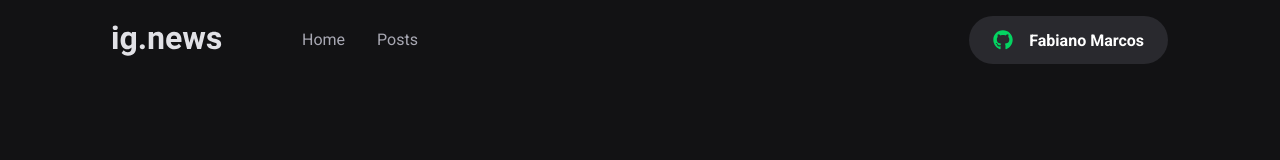
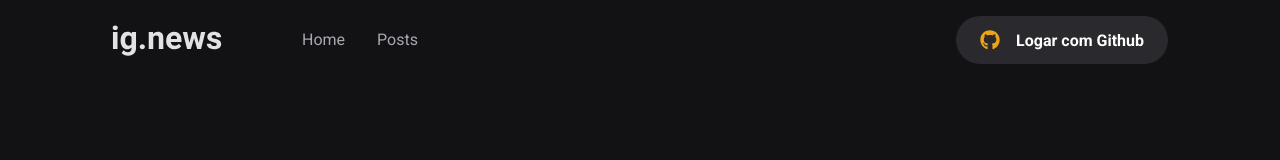
Before and after one commit to fabianomarcos/ignite, a Next.js app in the folder ignews/: page / in a window 1280 px wide. Shown: the top 160 px of the page. Built offline with nearby package versions, Linux system fonts and the light colour scheme; no server answers.

Commit message:
feat: added session on sigiInButton

```diff
--- a/ignews/src/components/SignInButton/index.tsx
+++ b/ignews/src/components/SignInButton/index.tsx
@@ -1,27 +1,30 @@
 import { FaGithub } from "react-icons/fa";
 import { FiX } from "react-icons/fi";
+import { signIn, signOut, useSession } from "next-auth/client";
 
 import styles from "./styles.module.scss";
 
 export function SignInButton() {
-	const isUserLoggedIn = true;
+	const [session] = useSession();
 
-	return isUserLoggedIn ? (
+	return session ? (
 		<button
 			type="button"
 			className={styles.signInButton}
+			onClick={() => signOut()}
 		>
 			<FaGithub color="var(--green-500)" />
-			Fabiano Marcos
+			{session.user.name}
+			<FiX color="#737380" className={styles.closeIcon} />
 		</button>
 	) :	(
 		<button
 			type="button"
 			className={styles.signInButton}
+			onClick={() => signIn("github")}
 		>
 			<FaGithub color="#eba417" />
 			Logar com Github
-			<FiX color="#737380" className={styles.closeIcon} />
 		</button>
 	);
 }
```
